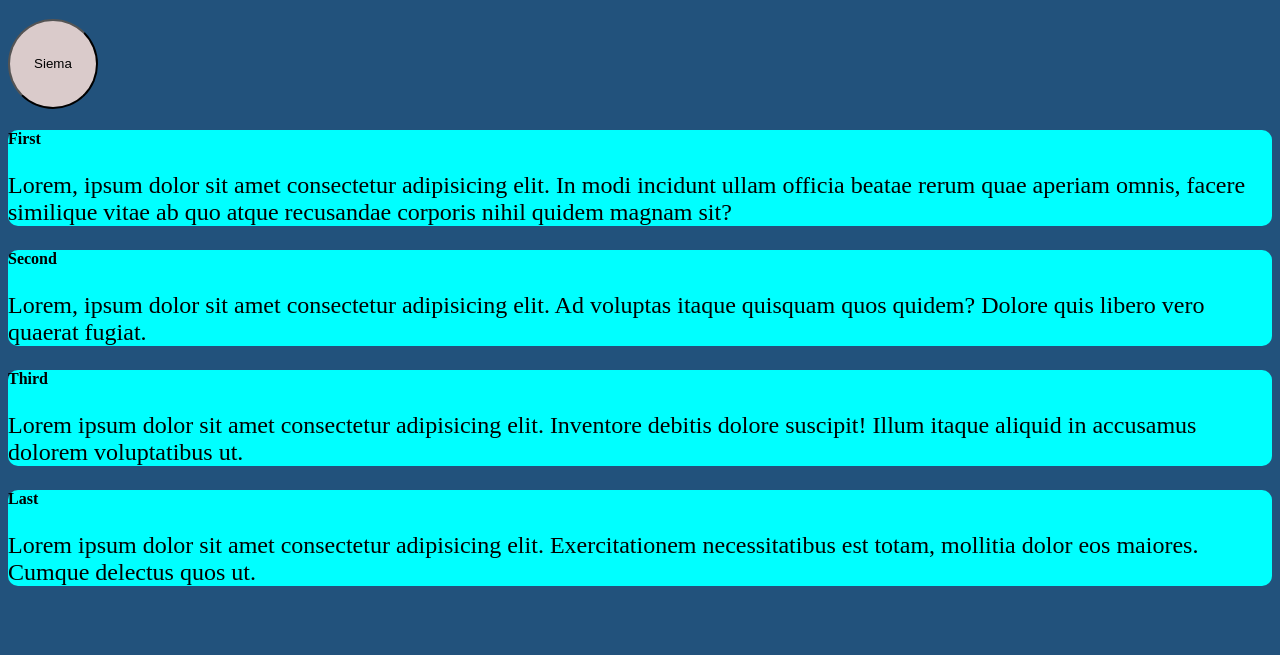
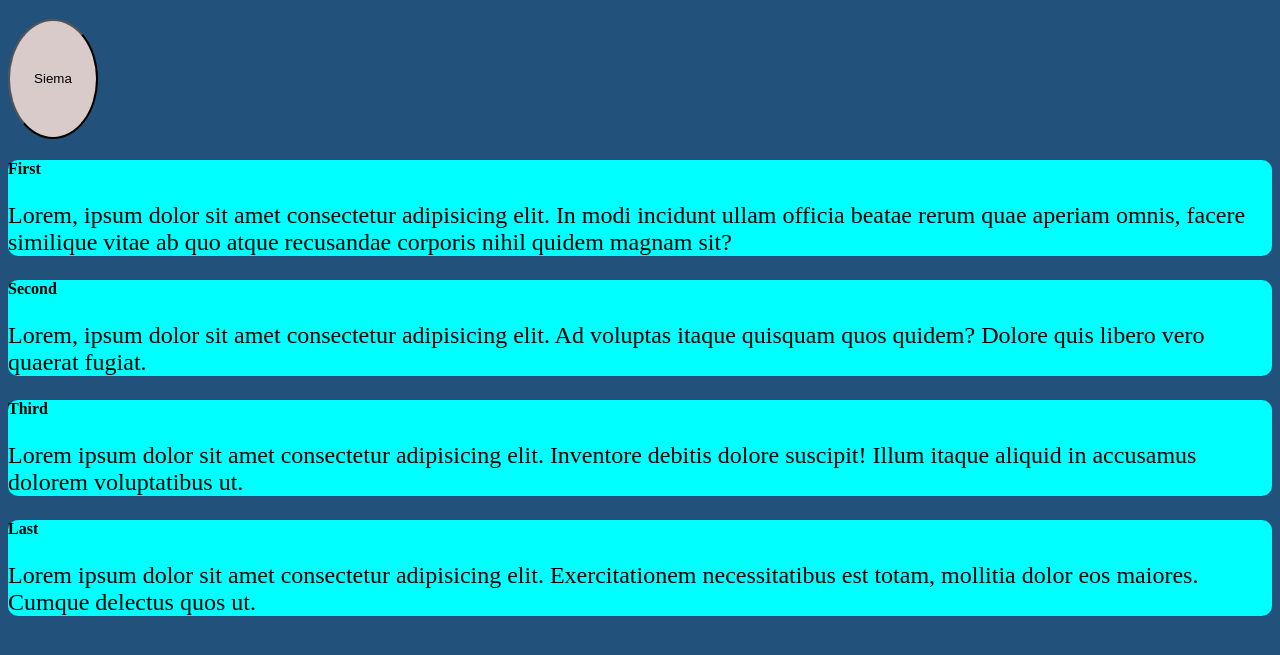
Before and after one commit to tomasza21/strona, a plain HTML site: page index.html in a window 1280 px wide. Shown: the part 61-716 px from the top of the page. Drawn offline with Linux system fonts and the light colour scheme.

Commit message:
change height in style.css

```diff
--- a/style/style.css
+++ b/style/style.css
@@ -18,7 +18,7 @@ p{
 button{
     background-color: #dacbcb;
     width: 90px;
-    height: 90px;
+    height: 120px;
     margin-left: auto;
     margin-right: auto;
     border-radius: 50%;
```
